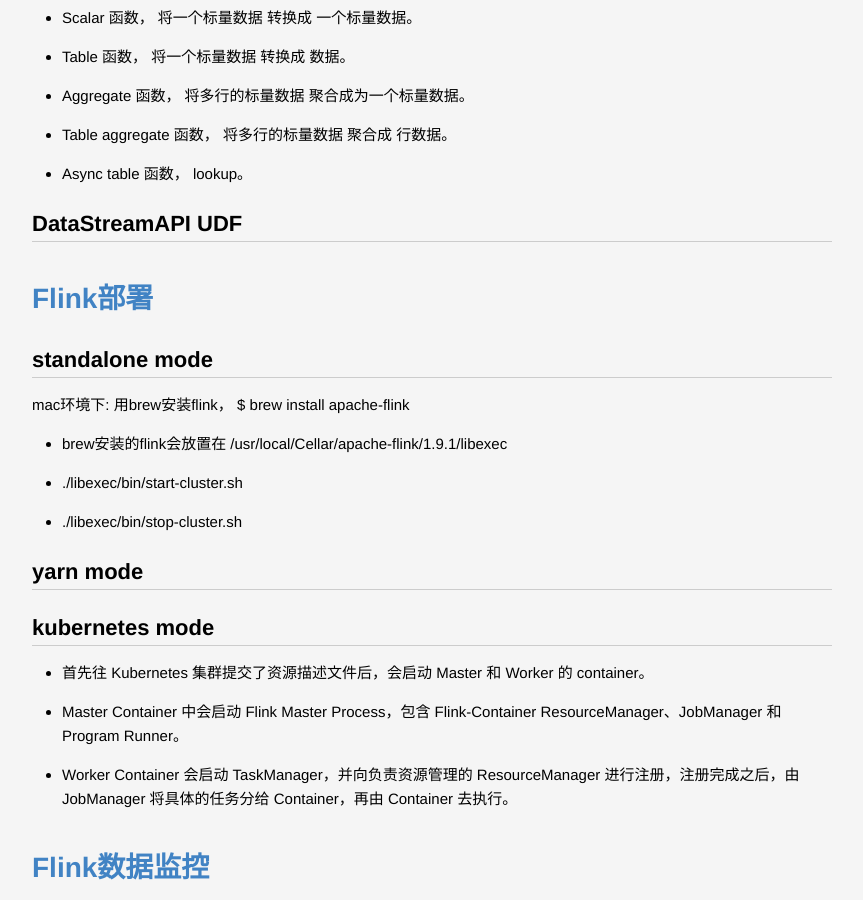
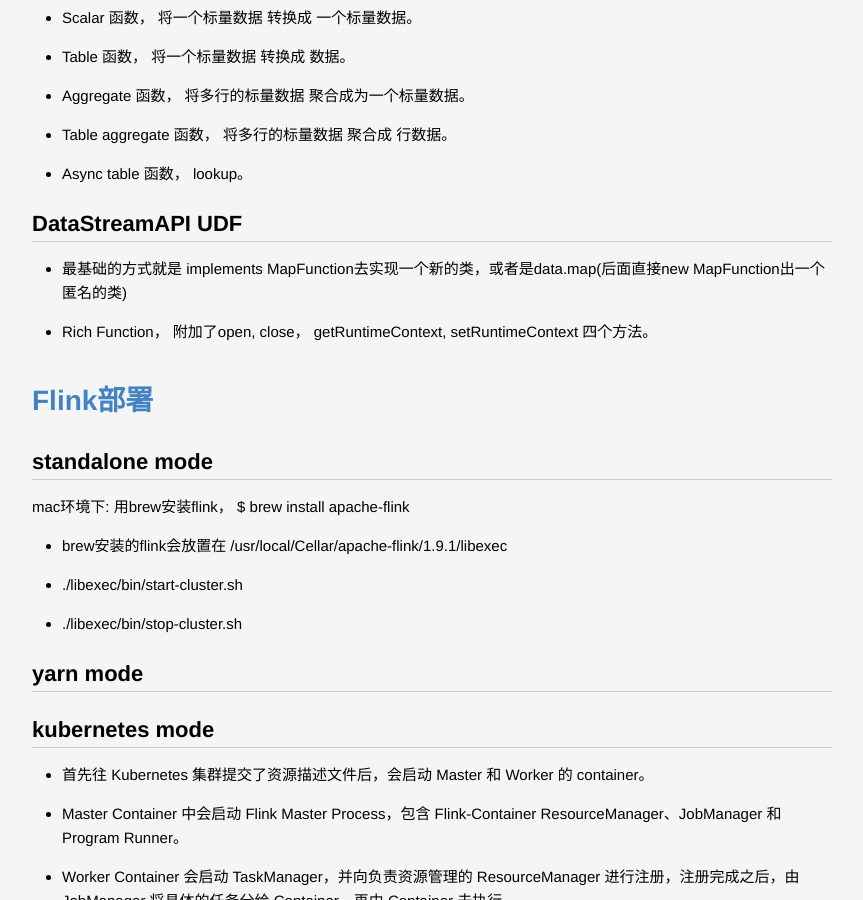
Before and after one commit to lucky521/blog, a Jekyll site: the page built from _posts/framework/2020-03-05-flink.markdown, in a window 1280 px wide and 900 px high, scrolled down 7574 px. Shown: the whole window, without its empty margins (208-1071 px from the left). Built offline with Jekyll 4.4.1, drawn with Linux system fonts in a browser that asks for light colours.

Commit message:
Update 2020-03-05-flink.markdown

```diff
--- a/_posts/framework/2020-03-05-flink.markdown
+++ b/_posts/framework/2020-03-05-flink.markdown
@@ -285,6 +285,8 @@
 
 ## DataStreamAPI UDF
 
+- 最基础的方式就是 implements MapFunction去实现一个新的类，或者是data.map(后面直接new MapFunction出一个匿名的类)
+- Rich Function， 附加了open, close， getRuntimeContext, setRuntimeContext 四个方法。
 
 
 # Flink部署
@@ -486,7 +488,6 @@
 
 最权威的底层实现文档是： Flink Internals https://cwiki.apache.org/confluence/display/FLINK/Flink+Internals
 
-
 flink基本概念介绍 https://www.jianshu.com/p/2ee7134d7373
 
 如何正确使用 flink connector https://yq.aliyun.com/articles/716838
```
